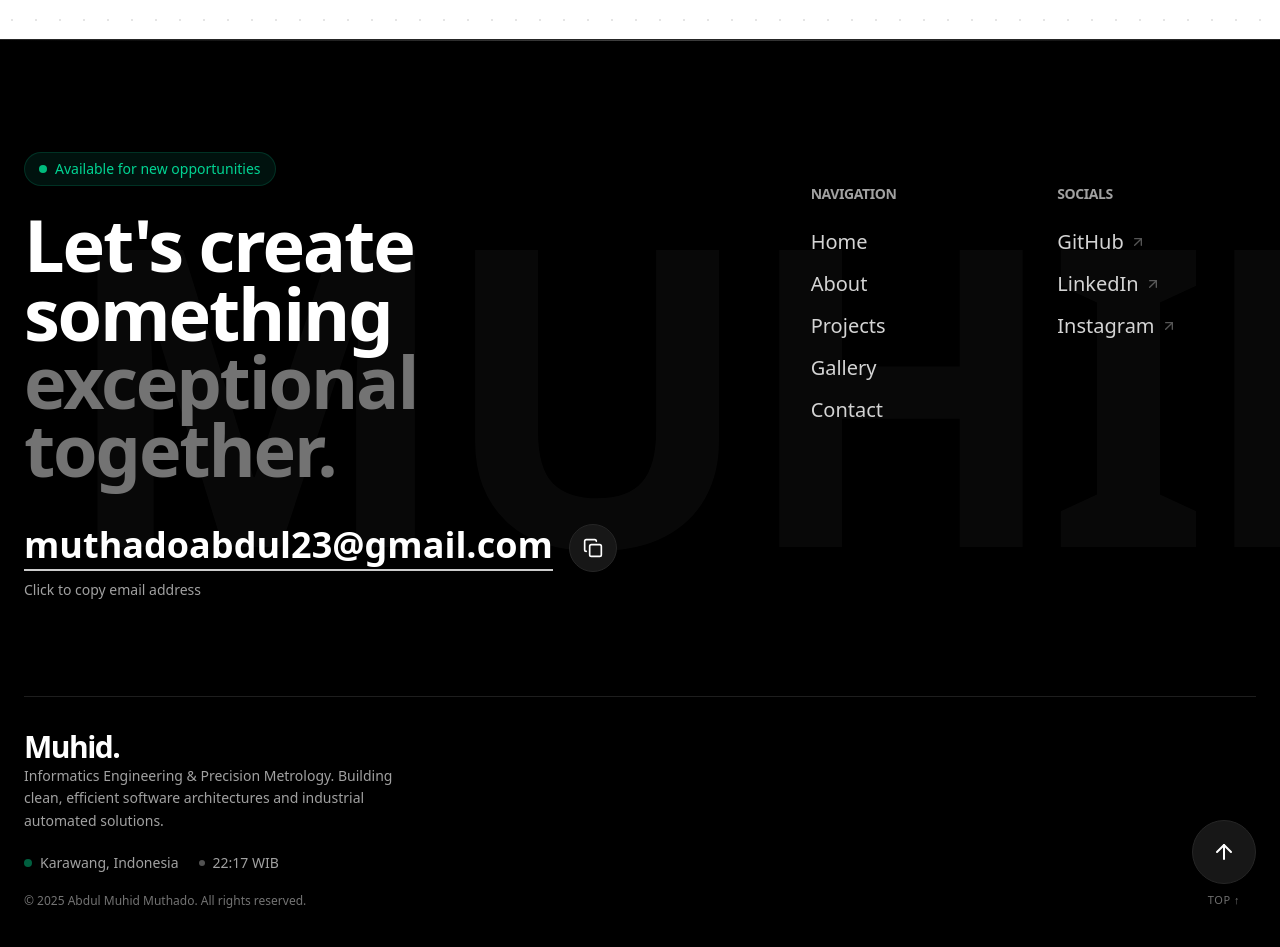
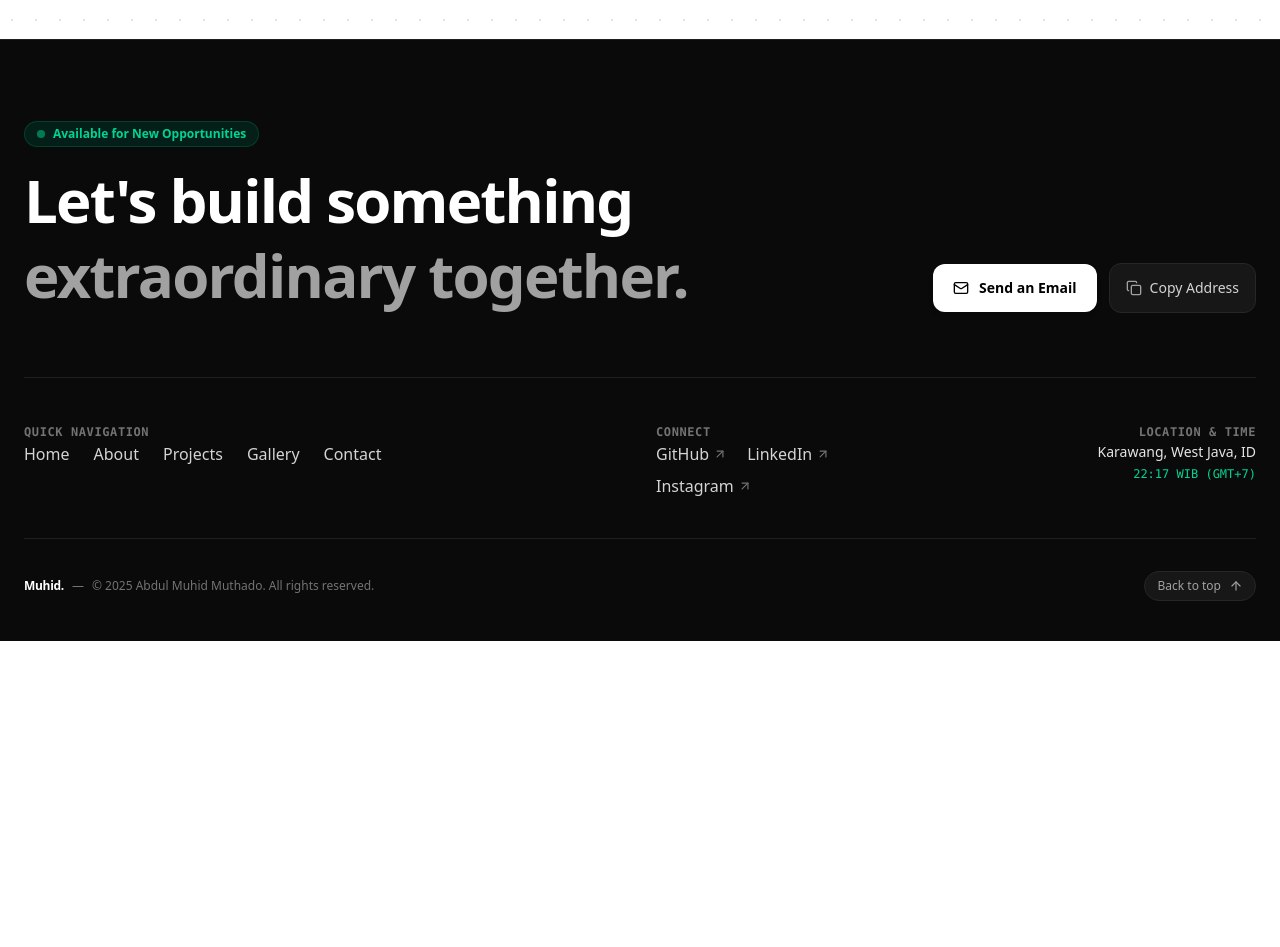
Before and after one commit to Moehid23/portofolio, a Next.js app: page / in a window 1280 px wide. Shown: the part 6760-7707 px from the top of the page. After the commit the page ends 7401 px from the top, so only its background shows below. Built offline with nearby package versions, Linux system fonts and the light colour scheme.

Commit message:
feat: redesign footer with clean, modern, minimalist studio layout and intuitive direct actions

```diff
--- a/src/components/layout/Footer.tsx
+++ b/src/components/layout/Footer.tsx
@@ -1,28 +1,17 @@
 "use client";
 
 import { Container } from "./Container";
-import Link from "next/link";
-import { ArrowUpRight, ArrowUp, Copy, Check, Mail } from "lucide-react";
-import { motion, useScroll, useTransform } from "framer-motion";
-import { useState, useEffect, useRef } from "react";
+import { ArrowUp, ArrowUpRight, Copy, Check, Mail } from "lucide-react";
+import { motion } from "framer-motion";
+import { useState, useEffect } from "react";
 import { cn } from "@/lib/utils";
-import { Magnetic } from "@/components/ui/Magnetic";
 
 export function Footer() {
   const currentYear = new Date().getFullYear();
   const [time, setTime] = useState<string>("");
   const [copied, setCopied] = useState(false);
-  const containerRef = useRef<HTMLElement>(null);
-
-  const { scrollYProgress } = useScroll({
-    target: containerRef,
-    offset: ["start end", "end end"]
-  });
-
-  const x = useTransform(scrollYProgress, [0, 1], [0, 60]);
 
   useEffect(() => {
-    // Initial time set in 24-hour format (WIB / Asia Jakarta, e.g. 18:42)
     const updateTime = () => {
       setTime(
         new Date().toLocaleTimeString("en-GB", {
@@ -36,7 +25,6 @@ export function Footer() {
 
     updateTime();
     const interval = setInterval(updateTime, 1000);
-
     return () => clearInterval(interval);
   }, []);
 
@@ -78,178 +66,133 @@ export function Footer() {
   ];
 
   return (
-    <footer ref={containerRef} className="relative bg-black text-white pt-20 sm:pt-28 pb-12 overflow-hidden border-t border-neutral-800">
-       {/* Animated Top Line */}
-       <motion.div
-          initial={{ scaleX: 0 }}
-          whileInView={{ scaleX: 1 }}
-          viewport={{ once: true }}
-          transition={{ duration: 1.2, ease: [0.22, 1, 0.36, 1] }}
-          className="absolute top-0 left-0 w-full h-[1px] bg-gradient-to-r from-transparent via-neutral-700 to-transparent origin-left"
-       />
+    <footer className="relative bg-neutral-950 text-white pt-16 sm:pt-20 pb-10 border-t border-neutral-800/80 overflow-hidden">
+      <Container className="relative z-10">
 
-       {/* Decorative Giant Background Text */}
-       <motion.div
-          style={{ x }}
-          className="absolute top-[15%] left-0 w-full overflow-hidden pointer-events-none opacity-[0.03] select-none"
-       >
-          <h1 className="text-[10rem] sm:text-[18rem] md:text-[26rem] font-bold tracking-tighter text-center whitespace-nowrap text-white leading-none">
-             MUHID.
-          </h1>
-       </motion.div>
-
-      <Container className="relative z-10">
-        <div className="grid gap-12 lg:grid-cols-12 mb-16 sm:mb-24">
-           {/* Left Column: CTA */}
-           <div className="lg:col-span-7 space-y-8 sm:space-y-10">
-             <motion.div
-               initial={{ opacity: 0, y: 20 }}
-               whileInView={{ opacity: 1, y: 0 }}
-               viewport={{ once: true }}
-               className="space-y-6"
-             >
-                <div className="flex items-center gap-2 text-emerald-400 font-medium bg-emerald-950/40 w-fit px-3.5 py-1.5 rounded-full text-xs sm:text-sm border border-emerald-800/40 backdrop-blur-sm">
-                  <span className="relative flex h-2 w-2">
-                    <span className="animate-ping absolute inline-flex h-full w-full rounded-full bg-emerald-400 opacity-75"></span>
-                    <span className="relative inline-flex rounded-full h-2 w-2 bg-emerald-500"></span>
-                  </span>
-                  Available for new opportunities
+        {/* Main CTA & Email Block */}
+        <div className="flex flex-col lg:flex-row items-start lg:items-end justify-between gap-8 pb-12 sm:pb-16 border-b border-neutral-800/80">
+          <div className="space-y-4 max-w-2xl">
+            <div className="inline-flex items-center gap-2 px-3 py-1 rounded-full bg-emerald-950/60 border border-emerald-800/50 text-emerald-400 text-xs font-semibold">
+              <span className="h-2 w-2 rounded-full bg-emerald-400 animate-pulse" />
+              Available for New Opportunities
             </div>
 
-                <h2 className="text-4xl sm:text-6xl md:text-7xl font-bold tracking-tighter leading-[0.95] text-white">
-                  Let's create something <br/>
-                  <span className="text-neutral-500">exceptional together.</span>
+            <h2 className="text-3xl sm:text-5xl md:text-6xl font-bold tracking-tight text-white leading-tight">
+              Let&apos;s build something <br className="hidden sm:block" />
+              <span className="text-neutral-400">extraordinary together.</span>
             </h2>
-             </motion.div>
+          </div>
 
-             <motion.div
-               initial={{ opacity: 0, y: 20 }}
-               whileInView={{ opacity: 1, y: 0 }}
-               viewport={{ once: true }}
-               transition={{ delay: 0.1 }}
-               className="space-y-2"
+          {/* Interactive Direct Contact Card */}
+          <div className="flex flex-col sm:flex-row items-stretch sm:items-center gap-3 w-full lg:w-auto">
+            <a
+              href="mailto:muthadoabdul23@gmail.com"
+              className="flex items-center justify-center gap-2.5 px-5 py-3.5 rounded-xl bg-white text-black font-semibold text-sm hover:bg-neutral-200 transition-all duration-200 shadow-md"
             >
-                <Magnetic>
+              <Mail className="h-4 w-4" />
+              <span>Send an Email</span>
+            </a>
+
             <button
               onClick={handleCopyEmail}
-                    className="group flex items-center gap-3 sm:gap-4 text-xl sm:text-3xl md:text-4xl font-semibold hover:text-neutral-300 transition-colors w-fit text-left"
-                    title="Click to copy email address"
+              className={cn(
+                "flex items-center justify-center gap-2 px-4 py-3.5 rounded-xl border text-sm font-medium transition-all duration-200",
+                copied
+                  ? "bg-emerald-950/80 border-emerald-700 text-emerald-400"
+                  : "bg-neutral-900 border-neutral-800 text-neutral-300 hover:text-white hover:border-neutral-700"
+              )}
+              title="Copy email to clipboard"
             >
-                    <span className="border-b-2 border-white/80 pb-1 group-hover:border-neutral-300 transition-all break-all">
-                      muthadoabdul23@gmail.com
-                    </span>
-                    <span className={cn(
-                      "flex items-center justify-center h-10 w-10 sm:h-12 sm:w-12 rounded-full bg-neutral-900 shrink-0 transition-all duration-300 border border-neutral-800",
-                      copied ? "bg-emerald-900/60 text-emerald-400 border-emerald-700" : "group-hover:bg-white group-hover:text-black"
-                    )}>
-                      {copied ? <Check className="h-5 w-5" /> : <Copy className="h-4 w-4 sm:h-5 sm:w-5" />}
-                    </span>
+              {copied ? (
+                <>
+                  <Check className="h-4 w-4 text-emerald-400" />
+                  <span>Email Copied!</span>
+                </>
+              ) : (
+                <>
+                  <Copy className="h-4 w-4 text-neutral-400" />
+                  <span>Copy Address</span>
+                </>
+              )}
             </button>
-                </Magnetic>
-                <p className="text-xs sm:text-sm text-neutral-400">
-                  {copied ? "✓ Copied to clipboard!" : "Click to copy email address"}
-                </p>
-             </motion.div>
+          </div>
         </div>
 
-           {/* Right Column: Navigation & Social Links */}
-           <motion.div
-             initial={{ opacity: 0, x: 20 }}
-             whileInView={{ opacity: 1, x: 0 }}
-             viewport={{ once: true }}
-             transition={{ delay: 0.2 }}
-             className="lg:col-span-5 flex flex-col justify-start lg:pl-10 lg:pt-8"
-           >
-              <div className="grid grid-cols-2 gap-8 sm:gap-12">
-                 <div className="space-y-4 sm:space-y-6">
-                   <h4 className="text-xs sm:text-sm font-semibold uppercase tracking-wider text-neutral-400">Navigation</h4>
-                   <ul className="space-y-3 sm:space-y-3.5">
+        {/* Middle Navigation & Socials Bar */}
+        <div className="py-10 grid grid-cols-1 sm:grid-cols-2 lg:grid-cols-12 gap-8 items-start border-b border-neutral-800/80">
+          {/* Quick Links */}
+          <div className="lg:col-span-6 space-y-3">
+            <span className="text-xs font-mono font-semibold uppercase tracking-wider text-neutral-500">
+              Quick Navigation
+            </span>
+            <div className="flex flex-wrap gap-x-6 gap-y-2">
               {navLinks.map((item) => (
-                        <li key={item.label}>
                 <a
+                  key={item.label}
                   href={item.href}
                   onClick={(e) => handleNavClick(e, item.href)}
-                            className="text-base sm:text-xl font-medium text-neutral-300 hover:text-white transition-colors block w-fit"
+                  className="text-sm sm:text-base font-medium text-neutral-300 hover:text-white transition-colors"
                 >
                   {item.label}
                 </a>
-                        </li>
               ))}
-                   </ul>
+            </div>
           </div>
 
-                 <div className="space-y-4 sm:space-y-6">
-                   <h4 className="text-xs sm:text-sm font-semibold uppercase tracking-wider text-neutral-400">Socials</h4>
-                   <ul className="space-y-3 sm:space-y-3.5">
-                      {socialLinks.map((social) => (
-                        <li key={social.name}>
+          {/* Social Profiles */}
+          <div className="lg:col-span-3 space-y-3">
+            <span className="text-xs font-mono font-semibold uppercase tracking-wider text-neutral-500">
+              Connect
+            </span>
+            <div className="flex flex-wrap gap-x-5 gap-y-2">
+              {socialLinks.map((s) => (
                 <a
-                            href={social.url}
+                  key={s.name}
+                  href={s.url}
                   target="_blank"
                   rel="noopener noreferrer"
-                            className="text-base sm:text-xl font-medium text-neutral-300 hover:text-white transition-colors flex items-center gap-1.5 group w-fit"
+                  className="text-sm sm:text-base font-medium text-neutral-300 hover:text-white transition-colors inline-flex items-center gap-1 group"
                 >
-                            {social.name}
-                            <ArrowUpRight className="h-4 w-4 opacity-40 group-hover:opacity-100 group-hover:translate-x-0.5 group-hover:-translate-y-0.5 transition-all duration-300" />
+                  <span>{s.name}</span>
+                  <ArrowUpRight className="h-3.5 w-3.5 text-neutral-500 group-hover:text-white transition-transform group-hover:-translate-y-0.5 group-hover:translate-x-0.5" />
                 </a>
-                        </li>
               ))}
-                   </ul>
             </div>
           </div>
-           </motion.div>
+
+          {/* Location & Real-Time Clock */}
+          <div className="lg:col-span-3 space-y-3 lg:text-right">
+            <span className="text-xs font-mono font-semibold uppercase tracking-wider text-neutral-500">
+              Location &amp; Time
+            </span>
+            <div className="space-y-1">
+              <p className="text-sm font-medium text-neutral-200">
+                Karawang, West Java, ID
+              </p>
+              <p className="text-xs font-mono text-emerald-400">
+                {time ? `${time} WIB (GMT+7)` : "WIB"}
+              </p>
+            </div>
+          </div>
         </div>
 
-        {/* Bottom Section */}
-        <motion.div
-          initial={{ opacity: 0 }}
-          whileInView={{ opacity: 1 }}
-          viewport={{ once: true }}
-          transition={{ delay: 0.25 }}
-          className="flex flex-col md:flex-row items-start md:items-end justify-between gap-8 pt-8 border-t border-neutral-800/80"
-        >
-          <div className="flex flex-col gap-4">
-             <div className="space-y-1.5">
-               <span className="text-2xl sm:text-3xl font-bold tracking-tighter text-white">Muhid.</span>
-               <p className="text-xs sm:text-sm text-neutral-400 max-w-sm leading-relaxed">
-                 Informatics Engineering &amp; Precision Metrology. Building clean, efficient software architectures and industrial automated solutions.
-               </p>
+        {/* Bottom Bar: Copyright & Back to Top */}
+        <div className="pt-8 flex flex-col sm:flex-row items-center justify-between gap-4 text-xs text-neutral-500">
+          <div className="flex items-center gap-2">
+            <span className="font-bold text-white tracking-tight">Muhid.</span>
+            <span>—</span>
+            <span>&copy; {currentYear} Abdul Muhid Muthado. All rights reserved.</span>
           </div>
 
-             <div className="flex flex-wrap items-center gap-x-5 gap-y-2 text-xs sm:text-sm text-neutral-400 font-medium pt-1">
-                <span className="flex items-center gap-2">
-                  <span className="h-2 w-2 rounded-full bg-emerald-500 animate-pulse" />
-                  Karawang, Indonesia
-                </span>
-                <span className="flex items-center gap-2">
-                  <span className="h-1.5 w-1.5 rounded-full bg-neutral-600" />
-                  {time || "--:--"} WIB
-                </span>
+          <button
+            onClick={scrollToTop}
+            className="inline-flex items-center gap-2 px-3 py-1.5 rounded-full bg-neutral-900 border border-neutral-800 text-neutral-400 hover:text-white hover:border-neutral-700 transition-all text-xs font-medium"
+          >
+            <span>Back to top</span>
+            <ArrowUp className="h-3.5 w-3.5" />
+          </button>
         </div>
 
-             <p className="text-xs text-neutral-500 pt-1">
-               &copy; {currentYear} Abdul Muhid Muthado. All rights reserved.
-             </p>
-          </div>
-
-          <div className="self-end md:self-auto">
-            <Magnetic>
-              <button
-                onClick={scrollToTop}
-                className="group flex flex-col items-center gap-2"
-                aria-label="Back to Top"
-                title="Back to Top"
-              >
-                <span className="relative flex items-center justify-center h-14 w-14 sm:h-16 sm:w-16 rounded-full border border-neutral-800 bg-neutral-900 group-hover:scale-105 group-hover:border-neutral-700 transition-all duration-300 shadow-xl">
-                   <ArrowUp className="h-5 w-5 sm:h-6 sm:w-6 text-white group-hover:-translate-y-1 transition-transform duration-300" />
-                </span>
-                <span className="text-[11px] font-medium tracking-wider text-neutral-500 uppercase group-hover:text-white transition-colors">
-                  Top ↑
-                </span>
-              </button>
-            </Magnetic>
-          </div>
-        </motion.div>
       </Container>
     </footer>
   );
```
Lines whose indentation alone changed are shown as unchanged.
